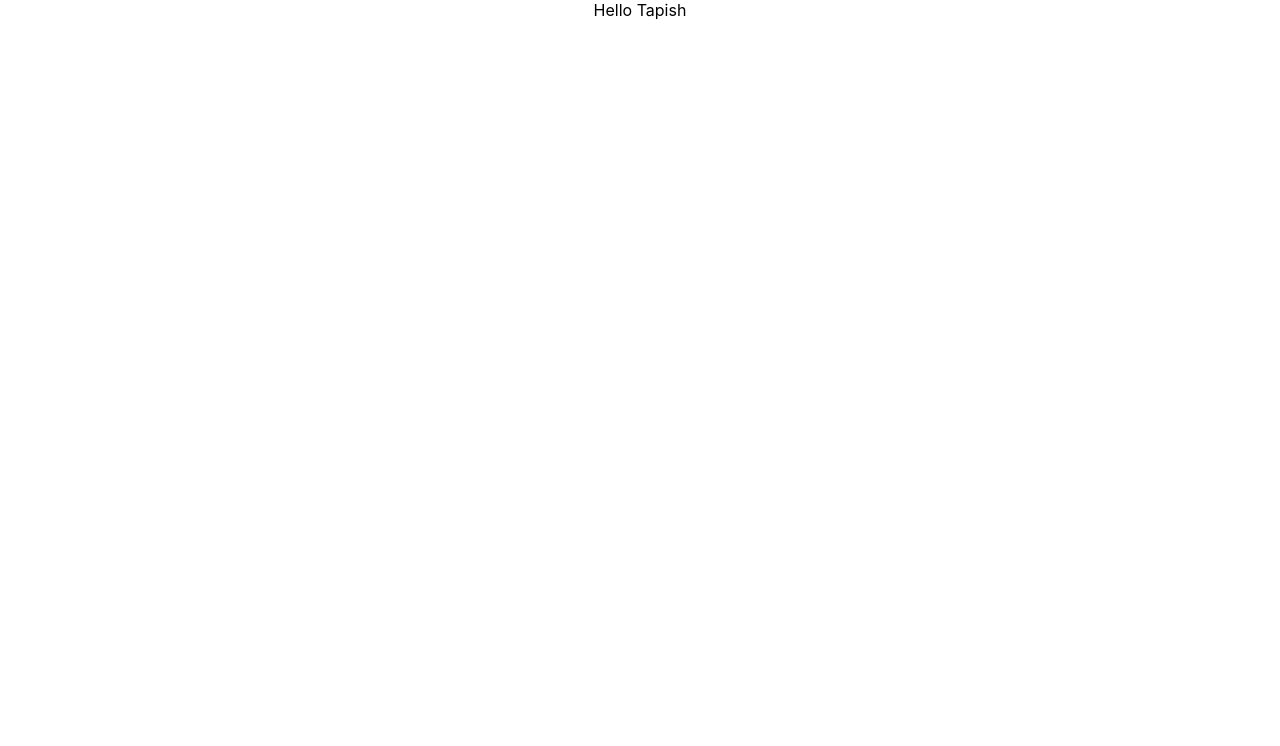
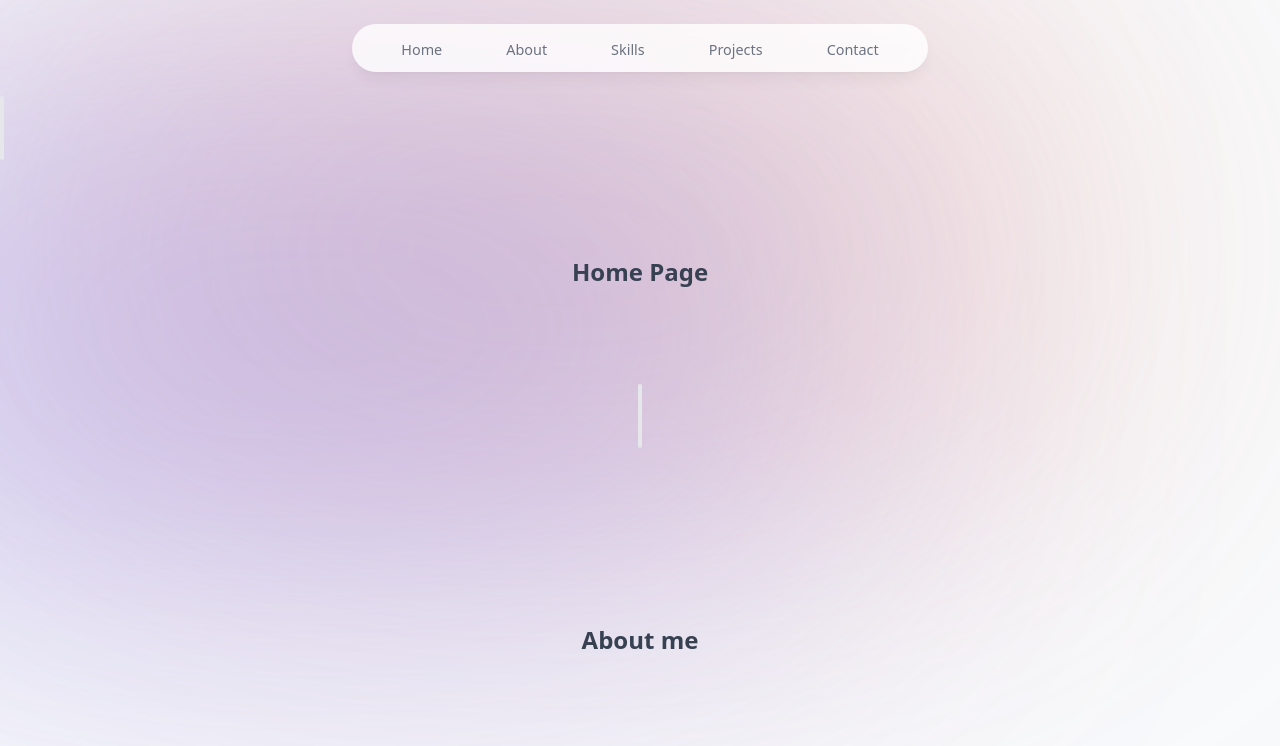
Before and after one commit to Tapishagrawal/Tapishagrawal.github.io, a React (Create React App) app: page / in a window 1280 px wide. Shown: the top 746 px of the page. Built offline with nearby package versions, Linux system fonts and the light colour scheme.

Commit message:
add navbar and basic page structure

```diff
--- a/package.json
+++ b/package.json
@@ -7,8 +7,11 @@
     "@testing-library/jest-dom": "^5.17.0",
     "@testing-library/react": "^13.4.0",
     "@testing-library/user-event": "^13.5.0",
+    "axios": "^1.5.0",
+    "framer-motion": "^10.16.4",
     "react": "^18.2.0",
     "react-dom": "^18.2.0",
+    "react-router-dom": "^6.16.0",
     "react-scripts": "5.0.1",
     "web-vitals": "^2.1.4"
   },
@@ -37,5 +40,8 @@
       "last 1 firefox version",
       "last 1 safari version"
     ]
+  },
+  "devDependencies": {
+    "tailwindcss": "^3.3.3"
   }
 }
--- a/src/App.css
+++ b/src/App.css
@@ -1,38 +1,18 @@
-.App {
-  text-align: center;
+body{
+  background-color: #f8fafc;
+
+}
+::-webkit-scrollbar {
+  width: 10px; /* Width of the scrollbar */
 }
 
-.App-logo {
-  height: 40vmin;
-  pointer-events: none;
+::-webkit-scrollbar-track {
+  background: #cbd5e1; /* Background color of the scrollbar track */
 }
 
-@media (prefers-reduced-motion: no-preference) {
-  .App-logo {
-    animation: App-logo-spin infinite 20s linear;
-  }
+::-webkit-scrollbar-thumb {
+  border: 3px solid #cbd5e1;
+  background: #737fc5; /* Color of the scrollbar thumb (the draggable part) */
+  border-radius: 6px; /* Border radius of the scrollbar thumb */
+  padding: 5px;
 }
-
-.App-header {
-  background-color: #282c34;
-  min-height: 100vh;
-  display: flex;
-  flex-direction: column;
-  align-items: center;
-  justify-content: center;
-  font-size: calc(10px + 2vmin);
-  color: white;
-}
-
-.App-link {
-  color: #61dafb;
-}
-
-@keyframes App-logo-spin {
-  from {
-    transform: rotate(0deg);
-  }
-  to {
-    transform: rotate(360deg);
-  }
-}
--- a/src/App.js
+++ b/src/App.js
@@ -1,11 +1,31 @@
 import logo from './logo.svg';
 import './App.css';
+import Header from './components/Header';
+import SectionDivider from './components/SectionDivider';
+import About from './Pages/About';
+import Home from './Pages/Home';
 
 function App() {
   return (
-    <div className="App">
-      Hello Tapish
-    </div>
+    <>
+      <div className='relative'>
+        <div className="text-gray-950">
+          <div className='bg-[#ea755243] absolute top-[-6rem] -z-[10] right-[11rem] h-[31.25rem]
+          w-[31.25rem] rounded-full blur-[10rem] sm:w-[68.75rem]'></div>
+        </div>
+        <div className="text-gray-950">
+          <div className='bg-[#6858e354] absolute top-[-1rem] -z-[10] left-[-35rem] h-[31.25rem]
+          w-[50rem] rounded-full blur-[10rem] sm:w-[68.75rem] md:left-[-33rem] lg:left-[-28rem] xl:left-[-15rem] 2xl:left-[-5rem]'></div>
+        </div>
+      </div>
+      <Header />
+      <Home/>
+      <div className='flex items-center justify-center'>
+        <SectionDivider />
+      </div>
+      <About/>
+
+    </>
   );
 }
 
--- /dev/null
+++ b/src/Pages/About.jsx
@@ -0,0 +1,9 @@
+import React from 'react'
+
+export default function About() {
+    return (
+        <section className='text-center my-20 text-2xl text-gray-700 font-bold'>
+            <h2>About me</h2>
+        </section>
+    )
+}
--- /dev/null
+++ b/src/Pages/Home.jsx
@@ -0,0 +1,9 @@
+import React from 'react'
+
+export default function Home() {
+    return (
+        <div id='home' className='text-center text-2xl text-gray-700 font-bold'>
+            Home Page
+        </div>
+    )
+}
--- /dev/null
+++ b/src/components/Header.jsx
@@ -0,0 +1,52 @@
+"use client";
+import React, { useEffect } from 'react'
+import { motion } from "framer-motion";
+import SectionDivider from './SectionDivider';
+
+const links = [
+    {
+        name: "Home",
+        hash: "#home"
+    },
+    {
+        name: "About",
+        hash: "#about"
+    },
+    {
+        name: "Skills",
+        hash: "#skills"
+    },
+    {
+        name: "Projects",
+        hash: "#projects"
+    },
+    {
+        name: "Contact",
+        hash: "#contact"
+    }
+]
+
+export default function Header() {
+    return (
+        <header className='z-[999] relative'>
+            <motion.div className='fixed top-0 left-1/2  h-[3rem] w-full rounded-none border-white border-opacity-40 bg-white bg-opacity-80 shadow-lg shadow-black/5 backdrop-blur-[0.5rem] sm:top-6 sm:w-[36rem] sm:rounded-full'
+                initial={{ y: -100, x: "-50%", opacity: 0 }}
+                animate={{ y: 0, x: "-50%", opacity: 1 }}
+            ></motion.div>
+            <nav className='flex fixed top-[0.15rem] left-1/2 h-12 -translate-x-1/2 py-2 sm:top-[1.7rem] sm:h-[initial] sm:py-0'>
+                <ul className='flex w-[22rem] flex-wrap items-center justify-center gap-y-1 text-[0.9rem] font-medium text-gray-500 sm:w-[initial]  sm:flex-nowrap sm:gap-10'>
+                    {links.map(link => (
+                        <motion.li className='h-3/4 flex items-center justify-center'
+                            key={link.hash}
+                            initial={{ y: -100, opacity: 0 }}
+                            animate={{ y: 0, opacity: 1 }}
+                        >
+                            <a className='flex w-full items-center justify-center px-3 py-3 hover:text-gray-950 transition' href={link.hash}>{link.name}</a>
+                        </motion.li>
+                    ))}
+                </ul>
+            </nav>
+            <SectionDivider/>
+        </header>
+    )
+}
--- /dev/null
+++ b/src/components/SectionDivider.jsx
@@ -0,0 +1,17 @@
+
+import React, { useEffect } from 'react'
+import { motion } from "framer-motion"
+export default function SectionDivider() {
+
+    useEffect(() => {
+
+    }, [])
+
+    return (
+        <motion.div
+            initial={{ opacity: 0, y: 100 }}
+            animate={{ opacity: 1, y: 0 }}
+            className='bg-gray-200 my-24 h-16 w-1 rounded-full hidden sm:block'
+        ></motion.div>
+    )
+}
--- a/src/index.css
+++ b/src/index.css
@@ -1,13 +1,3 @@
-body {
-  margin: 0;
-  font-family: -apple-system, BlinkMacSystemFont, 'Segoe UI', 'Roboto', 'Oxygen',
-    'Ubuntu', 'Cantarell', 'Fira Sans', 'Droid Sans', 'Helvetica Neue',
-    sans-serif;
-  -webkit-font-smoothing: antialiased;
-  -moz-osx-font-smoothing: grayscale;
-}
-
-code {
-  font-family: source-code-pro, Menlo, Monaco, Consolas, 'Courier New',
-    monospace;
-}
+@tailwind base;
+@tailwind components;
+@tailwind utilities;
--- /dev/null
+++ b/tailwind.config.js
@@ -0,0 +1,10 @@
+/** @type {import('tailwindcss').Config} */
+module.exports = {
+  content: [
+    "./src/**/*.{js,jsx,ts,tsx}",
+  ],
+  theme: {
+    extend: {},
+  },
+  plugins: [],
+}
```
Also changed, not shown: 1 other file (tests, documents, lock files or other folders).
